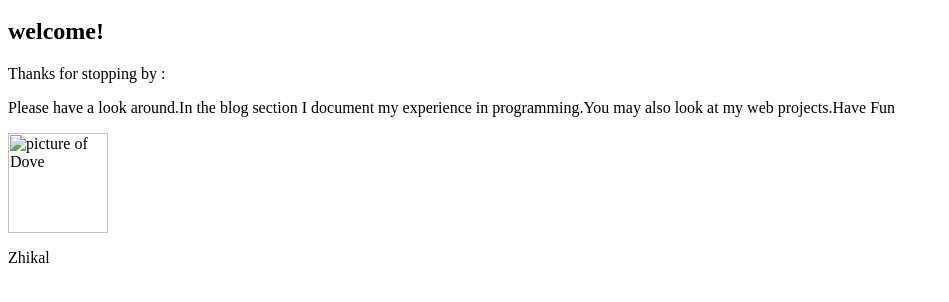
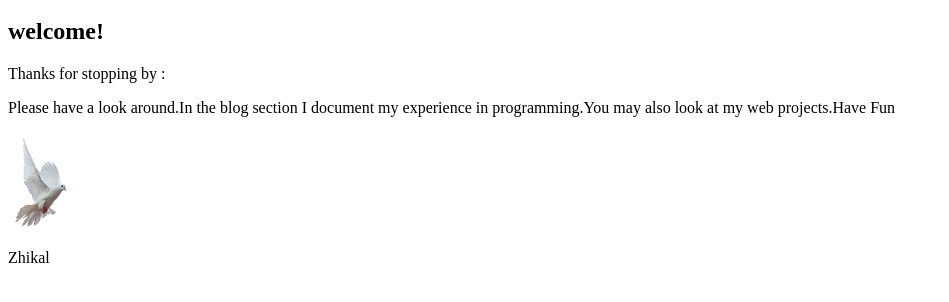
Before and after one commit to JessicaJkl/myportfolio, a plain HTML site: page index.html in a window 1280 px wide. Shown: the part 48-350 px from the top of the page, without its empty margins (0-949 px from the left). Drawn offline with Linux system fonts and the light colour scheme; the site is published under a folder, as on GitHub Pages, so addresses that start at the root find nothing.

Commit message:
Update index.html

```diff
--- a/index.html
+++ b/index.html
@@ -8,7 +8,7 @@
         <h2>welcome!</h2>
             <p>Thanks for stopping by :</p>
             <p>Please have a look around.In the blog section I document my experience in programming.You may also look at my web projects.Have Fun</p>
-            <img src="/picture.jpg" height="100px" alt="picture of Dove">
+            <img src="picture.jpg" height="100px" alt="picture of Dove">
             <p>Zhikal</p>
         </body>
 </html>
```
